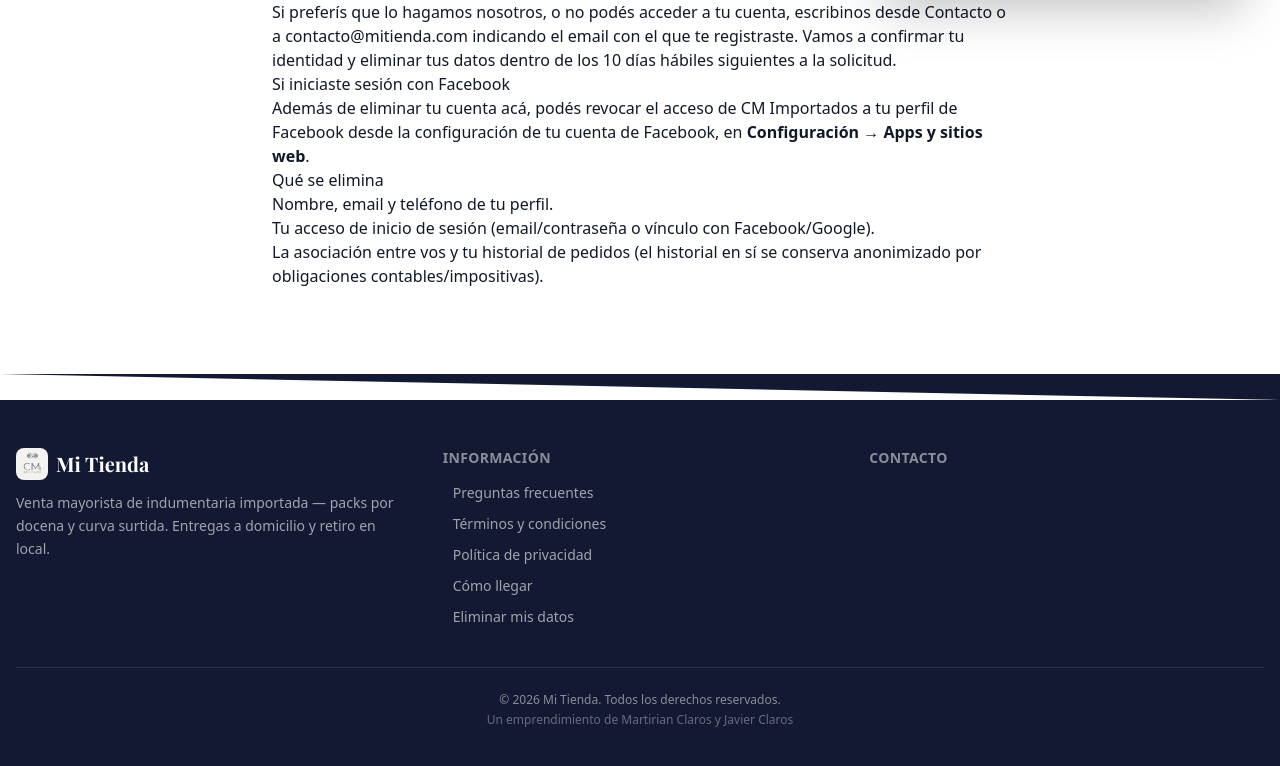
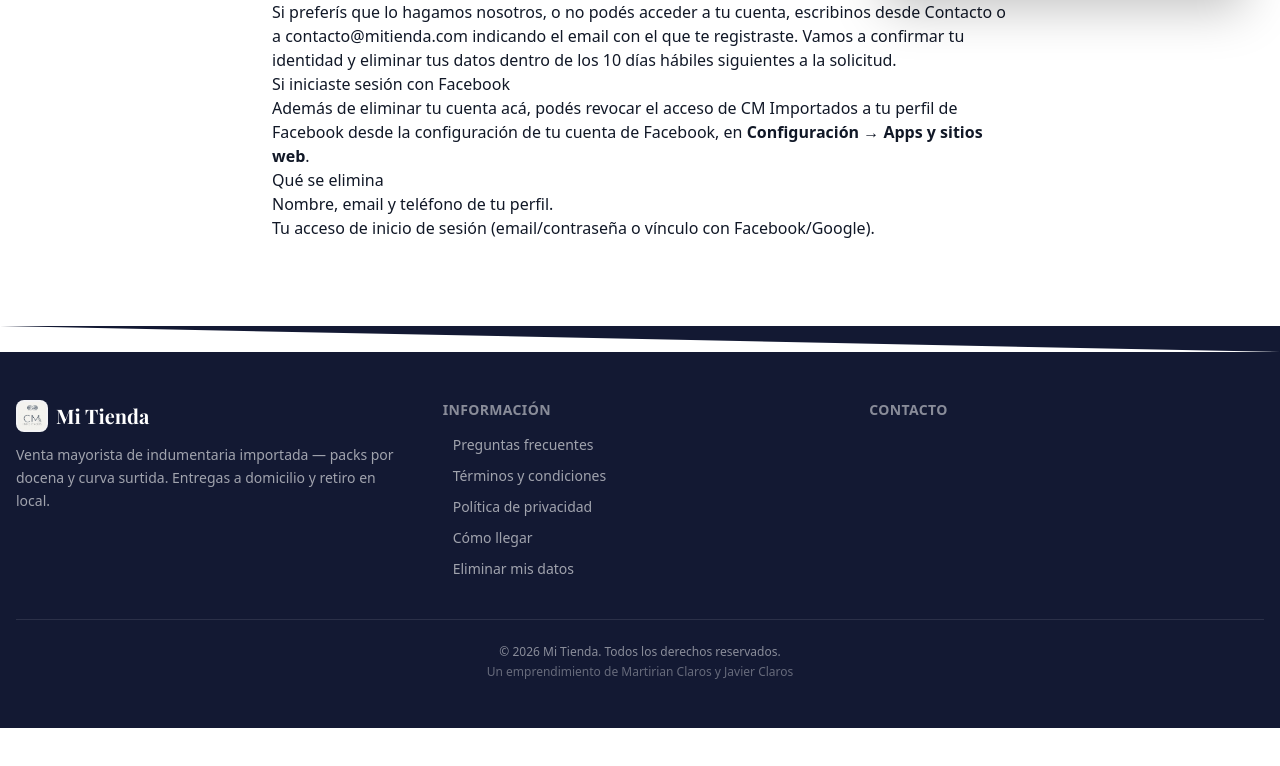
Before and after one commit to jjrock98/CM-importados-site, a Next.js app: page /eliminar-datos in a window 1280 px wide. Shown: the part 789-1555 px from the top of the page. After the commit the page ends 1517 px from the top, so only its background shows below. Built offline with nearby package versions, Linux system fonts and the light colour scheme; no server answers; the database is empty; a web font is replaced by a local one.

Commit message:
Actualice el footer

```diff
--- a/src/app/eliminar-datos/page.tsx
+++ b/src/app/eliminar-datos/page.tsx
@@ -64,7 +64,6 @@ export default function EliminarDatosPage() {
         <ul>
           <li>Nombre, email y teléfono de tu perfil.</li>
           <li>Tu acceso de inicio de sesión (email/contraseña o vínculo con Facebook/Google).</li>
-          <li>La asociación entre vos y tu historial de pedidos (el historial en sí se conserva anonimizado por obligaciones contables/impositivas).</li>
         </ul>
       </div>
     </>
```
